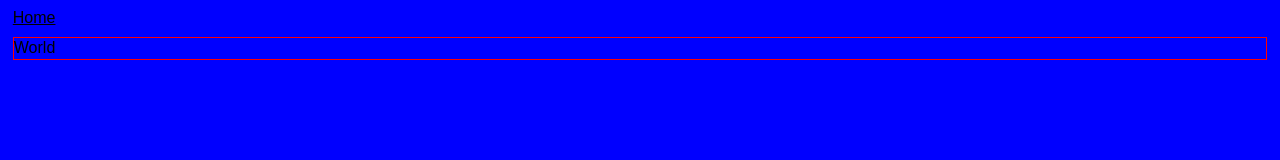
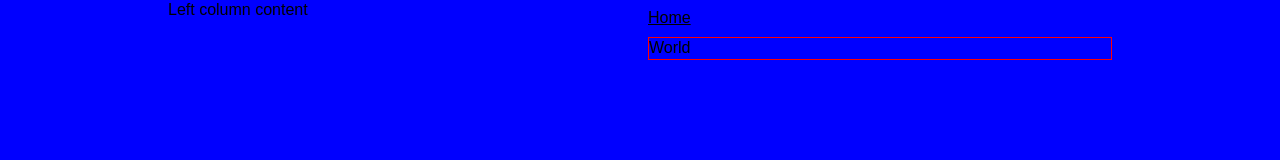
Before and after one commit to Integralist/Stark, a website: page about.html in a window 1280 px wide. Drawn offline with nearby package versions, Linux system fonts and the light colour scheme; files that its build step writes are made by us from their sources.

Commit message:
Add in BBC GEL Grid

```diff
--- a/about.html
+++ b/about.html
@@ -16,9 +16,16 @@
         <![endif]-->
     </head>
     <body>
-        <p><a href="index.html">Home</a></p>
-        <div data-component="world" id="js-component-world">World</div>
-        <div data-component="contacts" id="js-component-contacts"></div>
+        <div class="grid">
+            <div class="grid__col grid__col--span6">
+                Left column content
+            </div>
+            <div class="grid__col grid__col--span6">
+                <p><a href="index.html">Home</a></p>
+                <div data-component="world" id="js-component-world">World</div>
+                <div data-component="contacts" id="js-component-contacts"></div>
+            </div>
+        </div>
         <script src="libs/require.js" data-main="bootstrap-about" async></script>
     </body>
 </html>
--- /dev/null
+++ b/styles/sass/partials/_grid.scss
@@ -0,0 +1,94 @@
+/* =============================================================================
+   Grid is based off of the BBC GEL guidelines
+   http://www.bbc.co.uk/gel
+   ========================================================================== */
+
+* {
+    -webkit-box-sizing: border-box;
+       -moz-box-sizing: border-box;
+            box-sizing: border-box;
+
+    /* IE8+ support only */
+}
+
+/*
+    Notes:
+        The grid should have a maximum width of 976px (including outer margins)
+        outer margins are set using padding on the .grid class
+        column gutters are set using padding on the .grid__col class
+ */
+.grid {
+    margin-left: auto;
+    margin-right: auto;
+    max-width: 976px;
+    padding-left: 4px;
+    padding-right: 4px;
+}
+
+.grid:before,
+.grid:after {
+    content: '';
+    display: block;
+    height: 0;
+    overflow: hidden;
+}
+
+.grid:after {
+    clear: both;
+}
+
+.grid__col {
+    float: left;
+    padding: 0 4px;
+}
+
+.grid__col > span {
+    display: block;
+}
+
+/*
+    To calculate the columns:
+    - divide the column required by total number of columns
+    - multiply that result by 100
+
+    e.g.
+        span-1 = (1 / 12) * 100 = 8.333333333
+        span-2 = (2 / 12) * 100 = 16.666666667
+        span-3 = (3 / 12) * 100 = 25
+        span-4 = (4 / 12) * 100 = 33.333333333
+        ...etc...
+
+    Might need to review a rounding bug on
+    Blackberry devices? (see original grid code comment)
+
+    There is a strange rounding error though.
+    Only affects a single column spaning 100%.
+    ...AND...
+    it only occurs when the screen width is larger than
+    the max width of 976px
+    (so every odd number after: 977, 979, 981...etc)
+ */
+
+@for $i from 1 through 12 {
+    .grid__col--span#{$i} {
+        width: ($i / 12) * 100%;
+    }
+}
+
+/* Group 2 */
+@media (min-width: 400px) {
+    .grid {
+        padding: 0 12px;
+    }
+}
+
+/* Group 3 */
+@media (min-width: 600px) {
+    .grid {
+        padding: 0 8px;
+    }
+
+    .grid__col {
+        padding: 0 8px;
+    }
+}
--- a/styles/sass/project.scss
+++ b/styles/sass/project.scss
@@ -5,6 +5,7 @@
    @import 'partials/variables';
    @import 'partials/utils';
    @import 'partials/baseline';
+   @import 'partials/grid';
 
 /* =============================================================================
    Core
```
Also changed, not shown: README.md.
